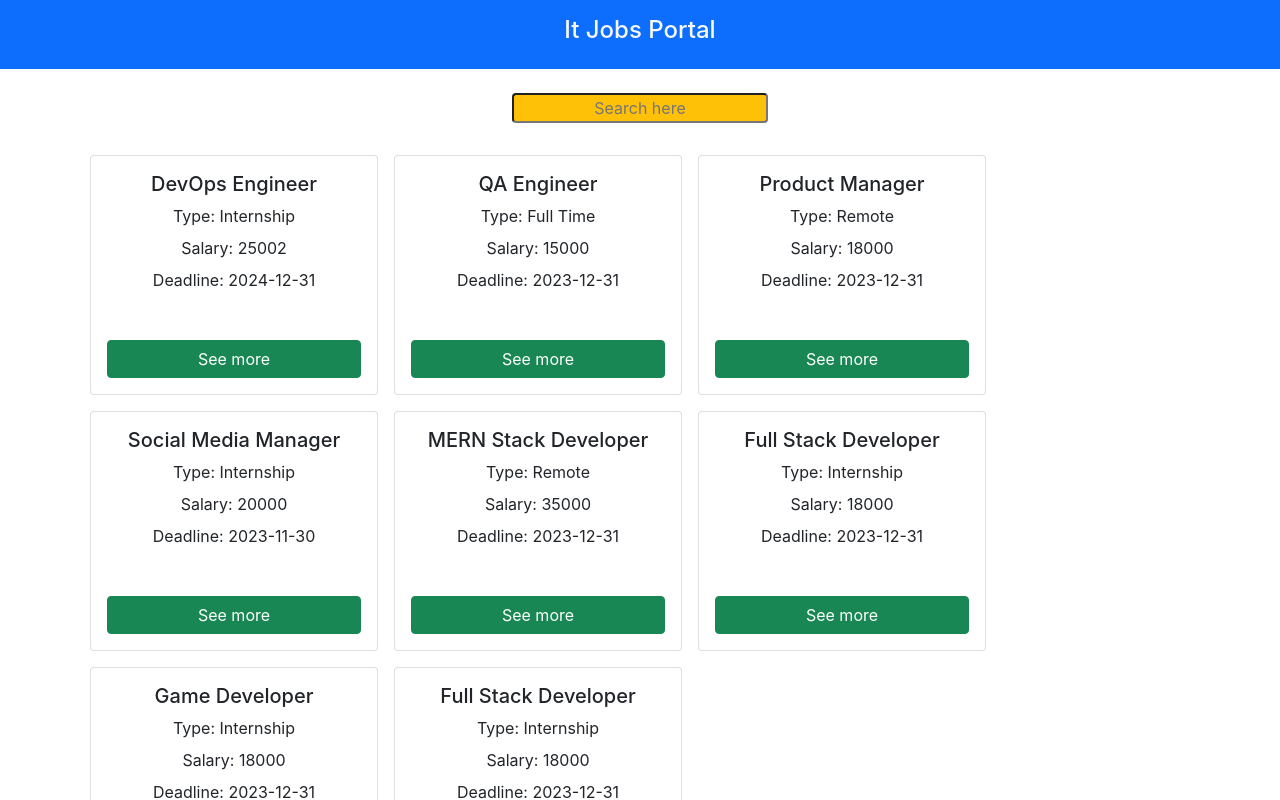
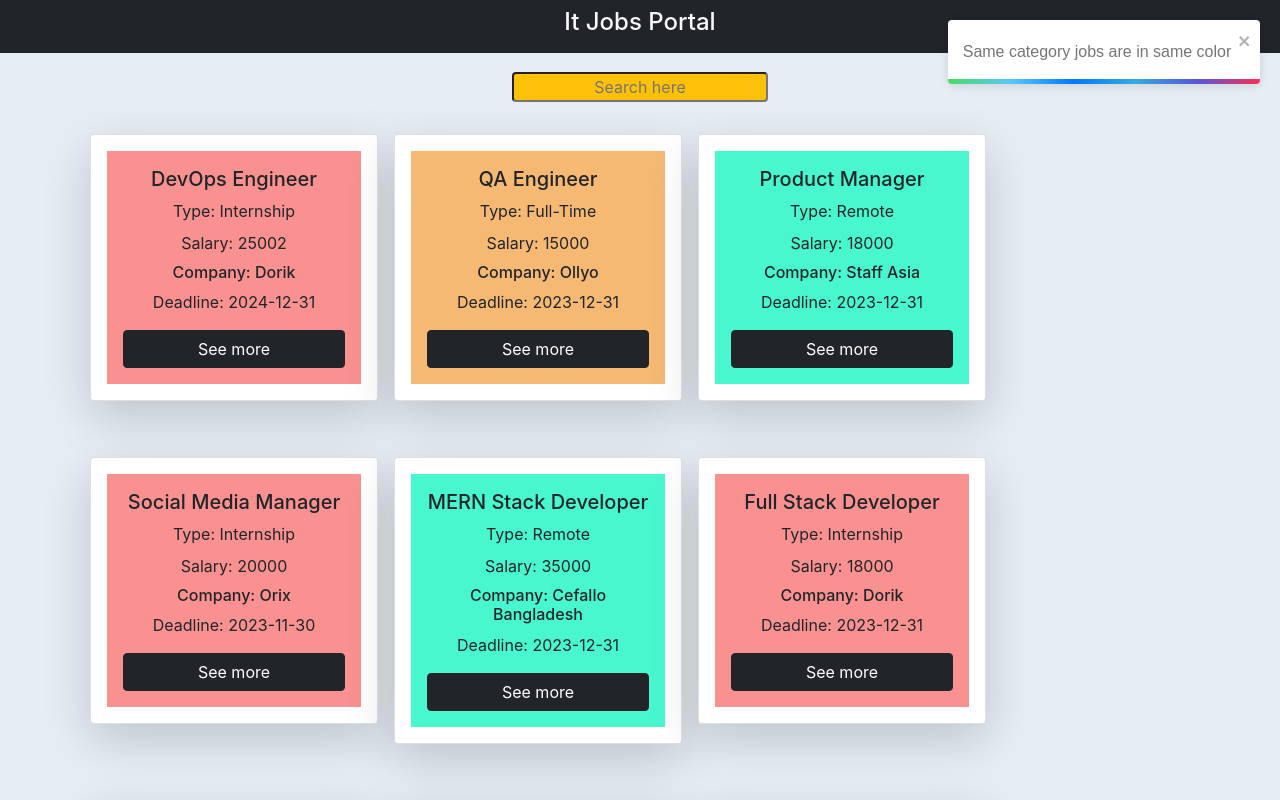
Before and after one commit to Apurbo73/rtk-query-it-job-portal, a React (Create React App) app: page / in a window 1280 px wide. Shown: the top 800 px of the page. Built offline with nearby package versions, Linux system fonts and the light colour scheme; data requests are answered from the project's data file.

Commit message:
same category jobs are colored with same background color

```diff
--- a/dataBase/db.json
+++ b/dataBase/db.json
@@ -5,13 +5,15 @@
       "type": "Internship",
       "salary": "25002",
       "deadline": "2024-12-31",
+      "company": "Dorik",
       "id": 1
     },
     {
       "title": "QA Engineer",
-        "type": "Full Time",
+      "type": "Full-Time",
       "salary": "15000",
       "deadline": "2023-12-31",
+      "company": "Ollyo",
       "id": 2
     },
     {
@@ -19,6 +21,7 @@
       "type": "Remote",
       "salary": "18000",
       "deadline": "2023-12-31",
+      "company": "Staff Asia",
       "id": 3
     },
     {
@@ -26,6 +29,7 @@
       "type": "Internship",
       "salary": "20000",
       "deadline": "2023-11-30",
+      "company": "Orix",
       "id": 4
     },
     {
@@ -33,6 +37,7 @@
       "type": "Remote",
       "salary": "35000",
       "deadline": "2023-12-31",
+      "company": "Cefallo Bangladesh",
       "id": 5
     },
     {
@@ -40,6 +45,7 @@
       "type": "Internship",
       "salary": "18000",
       "deadline": "2023-12-31",
+      "company": "Dorik",
       "id": 6
     },
     {
@@ -47,6 +53,7 @@
       "type": "Internship",
       "salary": "18000",
       "deadline": "2023-12-31",
+      "company": "Inverse AI",
       "id": 7
     },
     {
@@ -54,7 +61,16 @@
       "type": "Internship",
       "salary": "18000",
       "deadline": "2023-12-31",
+      "company": "W3 Technologies",
       "id": 8
+    },
+    {
+      "title": "QA Engineer",
+      "type": "Full-Time",
+      "salary": "15000",
+      "company": "Authlab",
+      "deadline": "2023-12-31",
+      "id": 9
     }
   ]
 }
--- a/package.json
+++ b/package.json
@@ -13,6 +13,7 @@
     "react-redux": "^8.1.1",
     "react-router-dom": "^6.13.0",
     "react-scripts": "5.0.1",
+    "react-toastify": "^9.1.3",
     "web-vitals": "^2.1.4"
   },
   "scripts": {
--- a/public/index.html
+++ b/public/index.html
@@ -21,6 +21,7 @@
       user's mobile device or desktop. See https://developers.google.com/web/fundamentals/web-app-manifest/
     -->
     <link rel="manifest" href="%PUBLIC_URL%/manifest.json" />
+    <link rel="stylesheet" href="style.css">
     <!--
       Notice the use of %PUBLIC_URL% in the tags above.
       It will be replaced with the URL of the `public` folder during the build.
--- /dev/null
+++ b/public/style.css
@@ -0,0 +1,15 @@
+body {
+    background-color: rgb(230, 237, 245);
+}
+
+.Internship {
+    background-color: #fa9191;
+}
+
+.Full-Time {
+    background-color: #f5b974;
+}
+
+.Remote {
+    background-color: #49f7ce;
+}
--- a/src/components/Home.js
+++ b/src/components/Home.js
@@ -1,15 +1,18 @@
 import React, { useState } from "react";
 import Search from "./Search";
 import Jobs from "./Jobs";
-
+import { ToastContainer, toast } from "react-toastify";
+import "react-toastify/dist/ReactToastify.css";
 const Home = ({ allJobs }) => {
   const [allJobsData, setAllJobs] = useState(allJobs);
   const [filterJobs, setFilterJobs] = useState(allJobs);
-//   console.log(filterJobs);
+  //   console.log(filterJobs);
+  toast("Same category jobs are in same color");
   return (
     <div>
-      <nav className="bg-primary text-light p-3">
+      <nav className="fixed-top bg-dark text-light p-2 mb-5">
         <h4> It Jobs Portal</h4>
+        <ToastContainer />
       </nav>
       <Search />
       {allJobsData && <Jobs jobs={filterJobs} />}
--- a/src/components/Job.js
+++ b/src/components/Job.js
@@ -1,13 +1,14 @@
 import React from "react";
-
 const Job = ({ job }) => {
-  const { title, type, salary, deadline, id } = job;
+  const { title, type, salary, deadline, id, company } = job;
 
   return (
     <div>
-      <div className="card m-2" style={{ width: "18rem" }}>
-        {/* <img src="..." className="card-img-top" alt="..." /> */}
-        <div className="card-body">
+      <div
+        className="card m-2 shadow-lg p-3 mb-5 bg-body rounded"
+        style={{ width: "18rem" }}
+      >
+        <div className={`card-body ${type}`}>
           <h5 className="card-title">
             {title}
           </h5>
@@ -17,10 +18,14 @@ const Job = ({ job }) => {
           <p className="card-text mb-2">
             Salary: {salary}
           </p>
-          <p className="card-text mb-5">
+          <h6 className="card-text mb-2">
+            Company: {company}
+          </h6>
+          <p className="card-text mb-">
             Deadline: {deadline}
           </p>
-          <a href="#" className="btn btn-success w-100">
+
+          <a href="#" className="btn btn-dark w-100">
             See more
           </a>
         </div>
--- a/src/components/Search.js
+++ b/src/components/Search.js
@@ -2,7 +2,7 @@ import React from 'react';
 
 const Search = () => {
     return (
-        <div className='mt-4 mb-4  w-25 mx-auto'>
+        <div className='mt-4 mb-4  w-25 mx-auto pt-5'>
             <input className='text-center bg-warning rounded' type="text"  placeholder='Search here'/>
         </div>
     );
--- a/src/index.js
+++ b/src/index.js
@@ -10,11 +10,11 @@ const container = document.getElementById('root');
 const root = createRoot(container);
 
 root.render(
-  <React.StrictMode>
+  <>
     <Provider store={store}>
       <App />
     </Provider>
-  </React.StrictMode>
+  </>
 );
 
 // If you want to start measuring performance in your app, pass a function
```
Also changed, not shown: 1 other file (tests, documents, lock files or other folders). Lines whose indentation alone changed are shown as unchanged.
